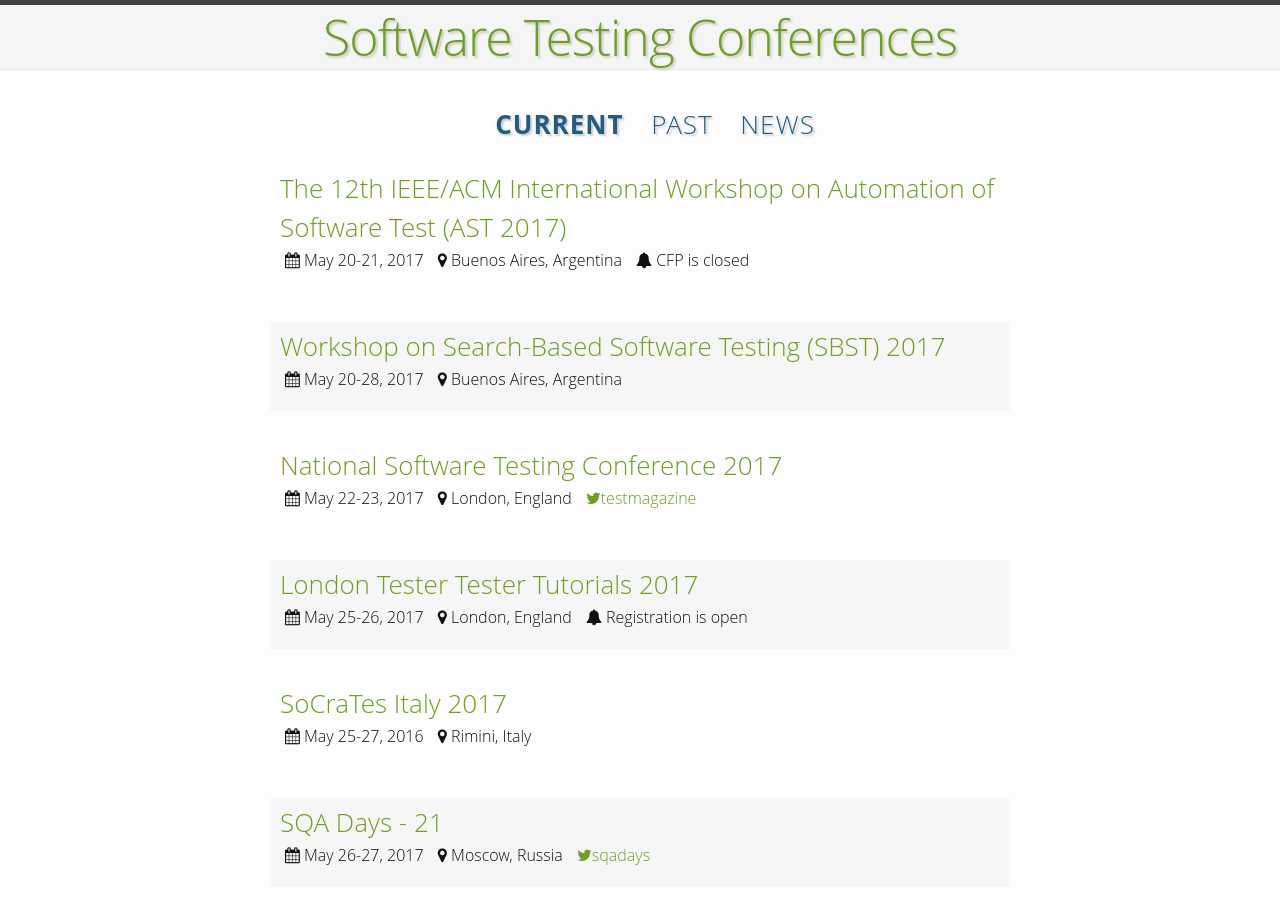
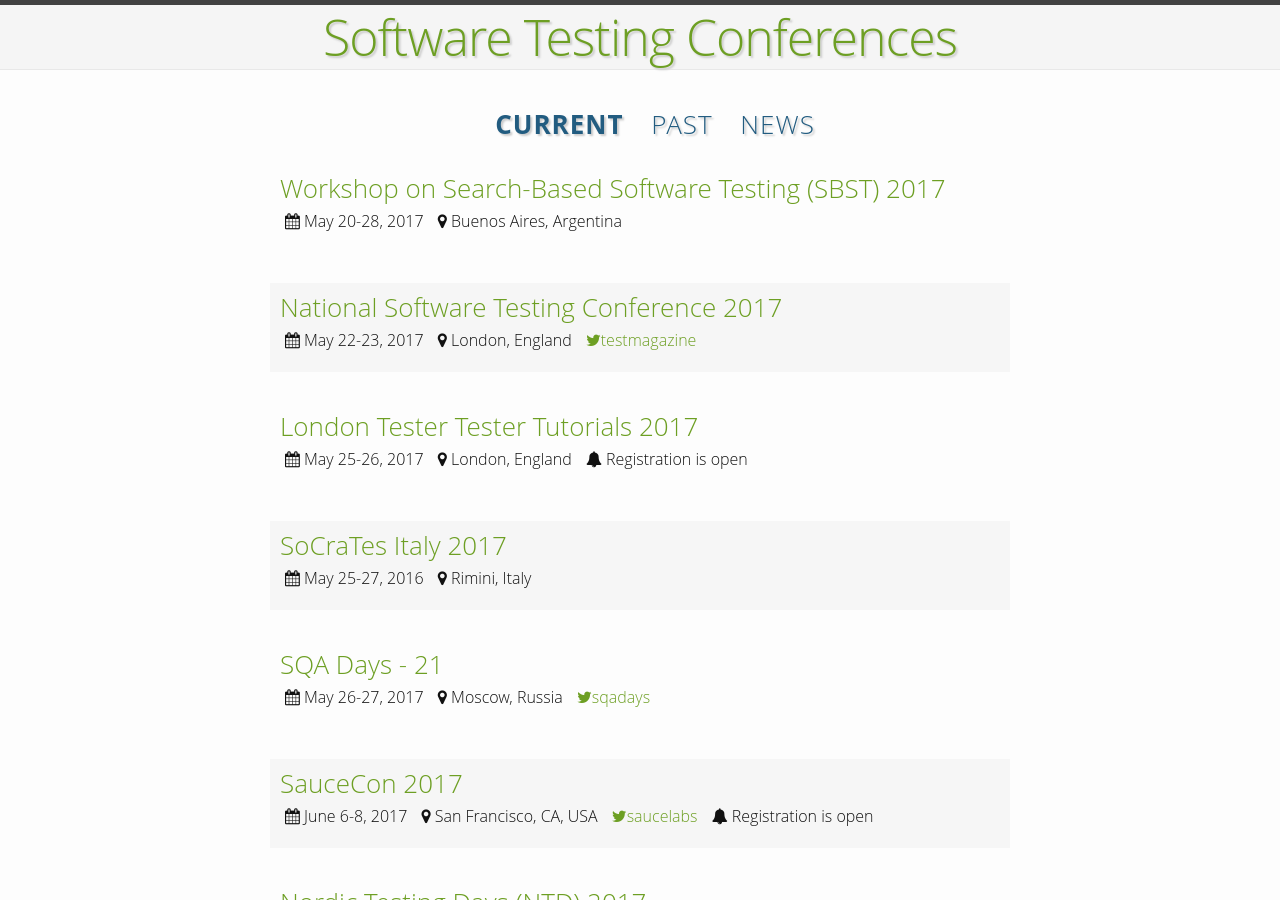
Before and after one commit to TestingConferences/testingconferences.github.io, a Jekyll site: the page built from index.html, in a window 1280 px wide and 900 px high. Built offline with Jekyll 4.4.1, drawn with Linux system fonts in a browser that asks for light colours.

Commit message:
Moved Current to Past

```diff
--- a/_data/current.yml
+++ b/_data/current.yml
@@ -1,9 +1,3 @@
-- name: The 12th IEEE/ACM International Workshop on Automation of Software Test (AST 2017)
-  location: Buenos Aires, Argentina
-  dates: "May 20-21, 2017"
-  url: http://tech.brookes.ac.uk/AST2017/
-  status: CFP is closed
-
 - name: Workshop on Search-Based Software Testing (SBST) 2017
   location: Buenos Aires, Argentina
   dates: "May 20-28, 2017"
--- a/_data/past.yml
+++ b/_data/past.yml
@@ -1,9 +1,13 @@
+- name: The 12th IEEE/ACM International Workshop on Automation of Software Test (AST 2017)
+  location: Buenos Aires, Argentina
+  dates: "May 20-21, 2017"
+  url: http://tech.brookes.ac.uk/AST2017/
+
 - name: TinyTestBash Belfast 2017
   location: Belfast, Northern Ireland
   dates: "May 18, 2017"
   url: http://www.ministryoftesting.com/2016/11/tinytestbash-belfast/
   twitter: ministryoftest
-  status: Registration is open
 
 - name: TestingUy 2017
   location: Montevideo, Uruguay
```
